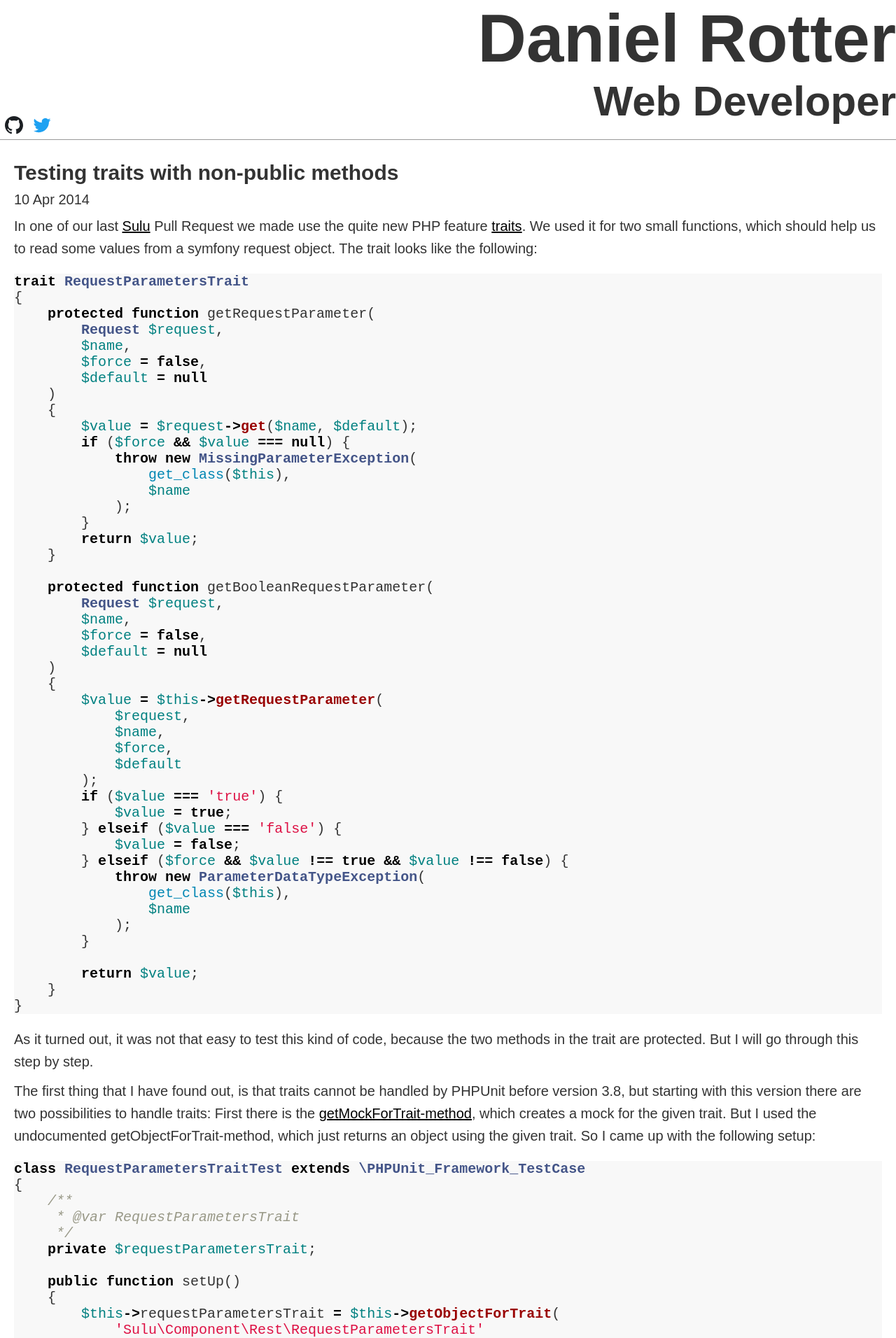
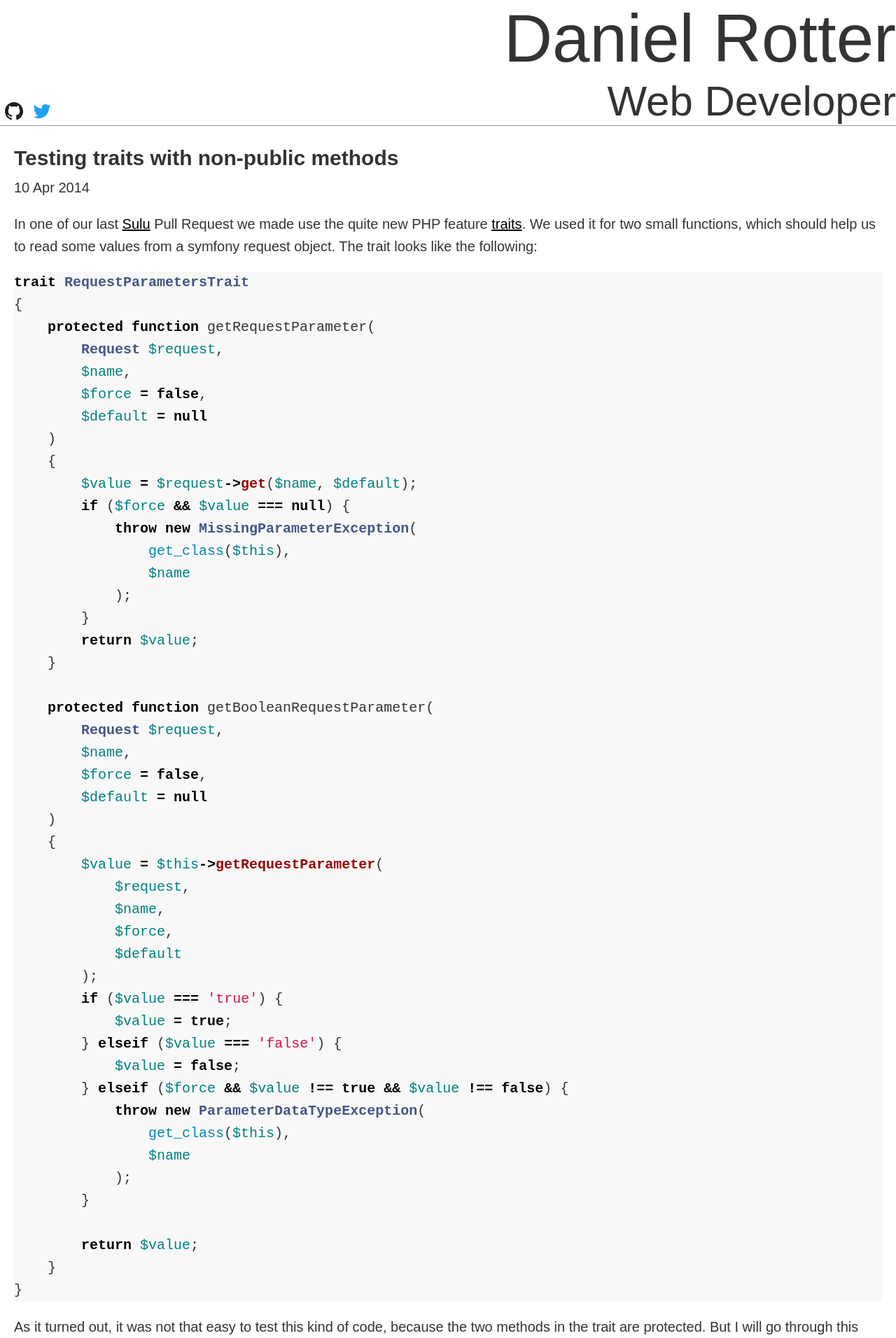
Before and after one commit to danrot/danrot.github.io, a Jekyll site: the page built from _posts/2014-04-10-testing-traits-with-non-public-methods.md, in a window 1280 px wide. Shown: the top 1912 px of the page at 70% size. Built offline with Jekyll 4.4.1, drawn with Linux system fonts in a browser that asks for light colours; comment, search, counter and statistics services are not loaded.

Commit message:
Adjust heading levels

```diff
--- a/_layouts/master.html
+++ b/_layouts/master.html
@@ -12,10 +12,8 @@
     </head>
     <body>
         <header class="header">
-            <a href="/" class="home-link">
-                <h1>Daniel Rotter</h1>
-                <h2>Web Developer</h2>
-            </a>
+            <a href="/" class="title">Daniel Rotter</a>
+            <a href="/" class="subtitle">Web Developer</a>
             <div class="social-links">
                 <a href="https://www.github.com/danrot" class="social-link github-link">
                     <img src="/images/github.svg" />
--- a/_layouts/post.html
+++ b/_layouts/post.html
@@ -2,7 +2,7 @@
 layout: master
 ---
 <article class="post">
-    <h2>{{ page.title }}</h2>
+    <h1>{{ page.title }}</h1>
     <div class="date">{{ page.date | date_to_string}}</div>
     <div class="body">
         {{ content }}
--- a/css/style.css
+++ b/css/style.css
@@ -6,7 +6,7 @@
 
 body {
     color: #333;
-    font-family: Arial, sans-serif;
+    font-family: sans-serif;
 }
 
 a {
@@ -14,26 +14,49 @@ a {
     text-decoration: underline;
 }
 
-h2 {
+h1 {
     margin: 0 0 20px 0;
     font-size: 30px;
 }
 
-h3 {
+h2 {
     margin: 20px 0 10px 0;
+    font-size: 24px;
 }
 
-.home-link {
+.header {
+    border-bottom: 1px #999 solid;
+    text-align: right;
+}
+
+.header .twitter-link img {
+    height: 40px;
+}
+
+.header .github-link img {
+    height: 26px;
+}
+
+.header .title {
+    font-size: 96px;
+}
+
+.header .subtitle {
+    font-size: 60px;
+}
+
+.header .title, .header .subtitle {
     color: #333;
+    display: block;
     text-decoration: none;
 }
 
-.social-links {
+.header .social-links {
     display: flex;
     margin-top: -40px;
 }
 
-.social-link {
+.header .social-link {
     display: flex;
     align-items: center;
     justify-content: center;
@@ -41,43 +64,17 @@ h3 {
     width: 40px;
 }
 
-.twitter-link img {
-    height: 40px;
-}
-
-.github-link img {
-    height: 26px;
-}
-
-.header h1 {
-    font-size: 96px;
-    text-decoration: none;
-}
-
-.header h2 {
-    font-size: 60px;
-    text-decoration: none;
-}
-
-.header {
-    border-bottom: 1px #999 solid;
-}
-
-.header {
-    text-align: right;
-}
-
 .content {
     margin-top: 30px;
     margin: 30px 20px 0 20px;
 
     font-size: 20px;
+
+    line-height: 32px;
 }
 
 .content p {
-    margin: 0 0 10px 0;
-
-    line-height: 32px;
+    margin: 20px 0;
 }
 
 .content .post-excerpt {
@@ -97,5 +94,10 @@ h3 {
 }
 
 .content .post .highlighter-rouge {
+    background-color: #f8f8f8;
     margin: 20px 0;
 }
+
+.content .post ul {
+    margin-left: 20px;
+}
```
